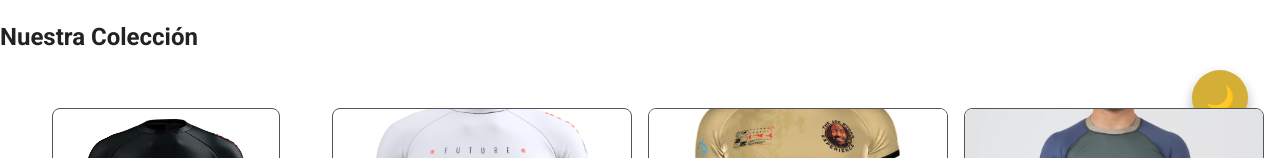
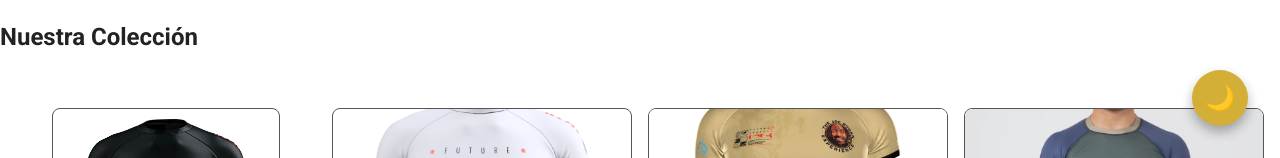
Before and after one commit to devingforart/grapplinggear, a React (Vite) app: page / in a window 1280 px wide. Shown: the part 642-800 px from the top of the page. Built offline with nearby package versions, Linux system fonts and the light colour scheme.

Commit message:
zindex togle theme

```diff
--- a/src/scss/components/_themeToggle.scss
+++ b/src/scss/components/_themeToggle.scss
@@ -16,6 +16,7 @@
   justify-content: center;
   box-shadow: 0 6px 12px rgba(0,0,0,0.3);
   transition: transform 0.2s, background-color 0.3s;
+  z-index: 4000;
 
   &:hover {
     transform: scale(1.1);
```
